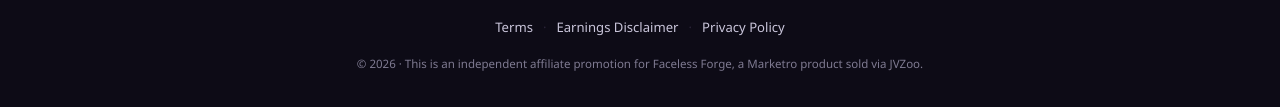
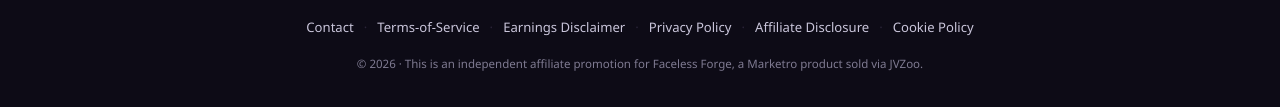
Before and after one commit to edproservice-lang/daily-insight-desk, a plain HTML site: page facelessforge/index.html in a window 1280 px wide. Shown: the part 2990-3097 px from the top of the page. Drawn offline with Linux system fonts and the light colour scheme.

Commit message:
Update footer links and add new policies
Updated footer links to point to new domains and added additional links for contact, terms of service, earnings disclaimer, privacy policy, affiliate disclosure, and cookie policy.

```diff
--- a/facelessforge/index.html
+++ b/facelessforge/index.html
@@ -290,7 +290,6 @@
 </head>
 <body>
 
-<!-- STICKY TOP BAR — keeps a CTA in the first fold on every screen size -->
 <div class="sticky-bar">
   <div class="sticky-bar-inner">
     <span class="sticky-trust">6 free bonuses · Closes July 24</span>
@@ -298,7 +297,6 @@
   </div>
 </div>
 
-<!-- HERO -->
 <section class="hero">
   <div class="eyebrow"><span class="dot"></span>Launch Week Bonus Offer — Cart Closes July 24</div>
   <h1 class="hero-title display">Get Faceless Forge<br><span class="accent">+ 6 Exclusive Bonuses</span></h1>
@@ -318,7 +316,6 @@
   </div>
 </section>
 
-<!-- BONUS STACK -->
 <section class="section" id="bonuses">
   <div class="section-head">
     <div class="section-eyebrow">What You Get Free</div>
@@ -411,7 +408,6 @@
   <p class="bonus-window-note">These bonuses are offered only during launch week — they will not continue to be available after the cart closes on July 24.</p>
 </section>
 
-<!-- GUARANTEE -->
 <section class="section">
   <div class="guarantee-box">
     <div class="guarantee-icon">
@@ -424,7 +420,6 @@
   </div>
 </section>
 
-<!-- FINAL CTA -->
 <section class="final-cta">
   <div class="section-eyebrow">Launch Week — Cart Closes July 24</div>
   <h2 class="section-title display">Claim Faceless Forge + All 6 Bonuses</h2>
@@ -451,11 +446,17 @@
     </p>
 
     <nav class="footer-links">
-      <a href="https://marketro.com/tos.html" target="_blank" rel="noopener">Terms</a>
+      <a href="https://www.dailyinsightdesk.com/contact" target="_blank" rel="noopener">Contact</a>
       <span class="sep">·</span>
-      <a href="https://marketro.com/earningsdisclaimer.html" target="_blank" rel="noopener">Earnings Disclaimer</a>
+      <a href="https://www.dailyinsightdesk.com/terms-of-service" target="_blank" rel="noopener">Terms-of-Service</a>
       <span class="sep">·</span>
-      <a href="https://marketro.com/privacy_policy.pdf" target="_blank" rel="noopener">Privacy Policy</a>
+      <a href="https://www.dailyinsightdesk.com/earnings-disclaimer" target="_blank" rel="noopener">Earnings Disclaimer</a>
+      <span class="sep">·</span>
+      <a href="https://www.dailyinsightdesk.com/privacy-policy" target="_blank" rel="noopener">Privacy Policy</a>
+      <span class="sep">·</span>
+      <a href="https://www.dailyinsightdesk.com/affiliate-disclosure" target="_blank" rel="noopener">Affiliate Disclosure</a>
+      <span class="sep">·</span>
+      <a href="https://www.dailyinsightdesk.com/cookie-policy" target="_blank" rel="noopener">Cookie Policy</a>
     </nav>
 
     <p class="copyright">© 2026 · This is an independent affiliate promotion for Faceless Forge, a Marketro product sold via JVZoo.</p>
```
